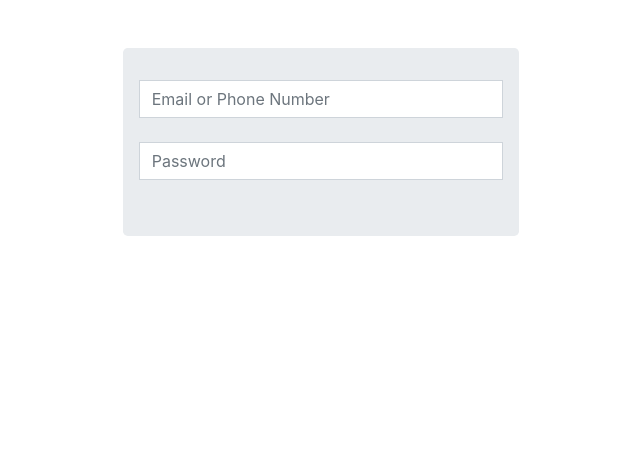
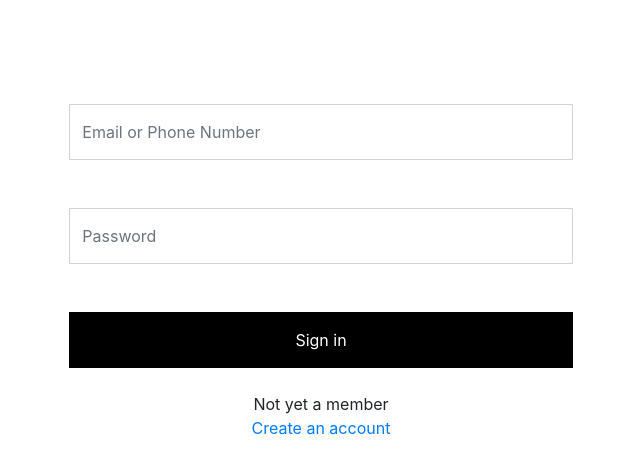
Before and after one commit to prime-infinity/itenx, a React (Create React App) app: page /login in a window 1280 px wide. Shown: the top 474 px of the page, without its empty margins (319-959 px from the left). Built offline with nearby package versions, Linux system fonts and the light colour scheme.

Commit message:
finished auths design

```diff
--- a/src/components/ui/Card.module.css
+++ b/src/components/ui/Card.module.css
@@ -1,6 +1,8 @@
 .cardOne{
-    padding: 2rem 1rem;
+    /*padding: 2rem 1rem;
     margin-bottom: 2rem;
     background-color: #e9ecef;
-    border-radius: 0.3rem;
+    border-radius: 0px;
+    background: rgb(226, 221, 221);*/
+    padding-bottom: 15%;
 }
--- /dev/null
+++ b/src/index.css
@@ -0,0 +1,24 @@
+.customInputButton{
+    width:100%;
+    border-radius: 0px;
+    height:56px;
+    background:black;
+    color:white;
+}
+.customInputButton:focus,
+.customInputButton:hover{
+    transition: .5s ease;
+    border:1px solid black;
+    background-color: white;
+    box-shadow: 0 0 0 0;
+}
+.customInput{
+    border-radius: 0px;
+    height:56px;
+}
+.customInput:focus,
+.customInput:hover{
+    transition:.5s ease;
+    border:1px solid black;
+    box-shadow: inset 0 0  0.1rem 0 #262421;
+}
--- a/src/pages/auth/Login.js
+++ b/src/pages/auth/Login.js
@@ -1,5 +1,7 @@
 import classes from './Auth.module.css'
 import CardOne from '../../components/ui/CardOne'
+import { Link } from 'react-router-dom';
+import '../../index.css'
 
 function Login(){
     return(
@@ -10,15 +12,25 @@ function Login(){
 
                 <div className="row pt-5">
 
-                    <div className="col-10 col-md-4 col-lg-4 mx-auto">
+                    <div className="col-11 col-md-5 col-lg-5 mx-auto mt-5">
+
                         <CardOne>
-                            <div className="form-group mb-4">
-                                <input type="text" placeholder="Email or Phone Number" className={`form-control ${classes.customInput}`} />
+                            <div className="form-group mb-5 mt-2">
+                                <input type="text" placeholder="Email or Phone Number" className={`form-control customInput ${classes.customInput}`} />
                             </div>
 
-                            <div className="form-group mb-4">
-                                <input type="text" placeholder="Password" className={`form-control  ${classes.customInput}`} />
+                            <div className="form-group mb-5 mt-5">
+                                <input type="text" placeholder="Password" className={`form-control customInput ${classes.customInput}`} />
                             </div>
+
+                            <button type="submit" className="btn customInputButton">
+                                <div>Sign in</div>
+                            </button>
+
+                            <div className="text-center mt-4">
+                                Not yet a member <br></br> <Link  to="register">Create an account</Link>
+                            </div>
+
                         </CardOne>
                     </div>
 
--- a/src/pages/auth/Register.js
+++ b/src/pages/auth/Register.js
@@ -0,0 +1,52 @@
+import classes from './Auth.module.css'
+import CardOne from '../../components/ui/CardOne'
+import { Link } from 'react-router-dom';
+import '../../index.css'
+
+function Register(){
+    return(
+
+        <div className="row">
+
+            <div className="col-12">
+
+                <div className="row pt-5">
+
+                    <div className="col-11 col-md-5 col-lg-5 mx-auto mt-5">
+                        <CardOne>
+
+                            <div className="form-group mb-5 mt-2">
+                                <input type="text" placeholder="Name" className={`form-control customInput ${classes.customInput}`} />
+                            </div>
+
+                            <div className="form-group mb-5 mt-2">
+                                <input type="text" placeholder="Email or Phone Number" className={`form-control customInput ${classes.customInput}`} />
+                            </div>
+
+                            <div className="form-group mb-5 mt-5">
+                                <input type="text" placeholder="Password" className={`form-control customInput ${classes.customInput}`} />
+                            </div>
+
+                            <div className="form-group mb-5 mt-5">
+                                <input type="text" placeholder="Confirm Password" className={`form-control customInput ${classes.customInput}`} />
+                            </div>
+
+                            <button type="submit" className="btn customInputButton">
+                                <div>Register</div>
+                            </button>
+
+                            <div className="text-center mt-4">
+                                Already a member? <br></br> <Link  to="Login">Sign In</Link>
+                            </div>
+
+                        </CardOne>
+                    </div>
+
+                </div>
+
+            </div>
+
+        </div>
+    );
+}
+export default Register;
```
